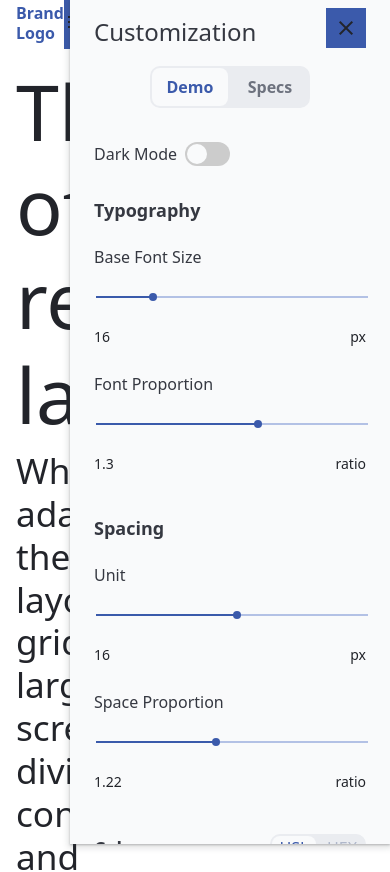
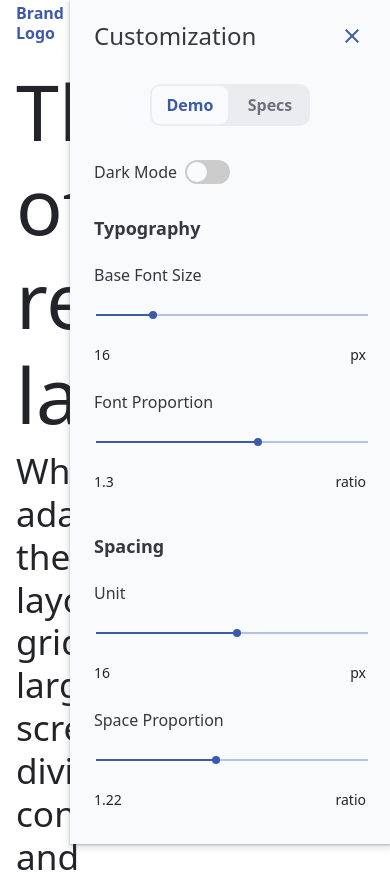
Before and after one commit to TEAMSDesign/TEAMSDesign-Designer-Tool, a React (Create React App) app: page / in a window 390 px wide. Shown: the top 872 px of the page. Built offline with nearby package versions, Linux system fonts and the light colour scheme.

Commit message:
create menu navigation for mobile

```diff
--- a/src/components/DesignerToolContainer.css
+++ b/src/components/DesignerToolContainer.css
@@ -5,7 +5,7 @@ body {
 .settings-drawer {
     width: 320px;
     height: 100vh;
-    box-shadow: var(--box-shadow-color-light);
+    box-shadow: var(--tool-box-shadow-color);
     padding: 0 24px 36px 24px;
     overflow-y: scroll;
     position: fixed;
@@ -17,11 +17,12 @@ body {
 }
 
 .settings-header {
-    height: 64px;
+    height: 72px;
     width: 100%;
     display: flex;
     align-items: center;
     justify-content: space-between;
+    margin-bottom: 10px;
 }
 
 .settings-title {
@@ -39,13 +40,19 @@ body {
     display: flex;
     align-items: center;
     justify-content: center;
+    border-color: var(--tool-button-color);
+    border-width: 1.5px;
+    border-radius: 8px;
     border: none;
-    color: var(--tool-font-color-primary);
+    color: var(--tool-button-color);
+    background-color: var(--tool-button-bg-color);
+    margin-right: -6px;
+    margin-top: 8px;
 }
 
 .settings-close-button:hover{
-    background-color: var(--tool-bg-color-code);
-    color: var(--tool-font-color-primary);
+    background-color: var(--tool-button-color);
+    color: var(--tool-button-bg-color);
 }
 
 .settings-nav-section {
--- a/src/components/DesignerToolContainer.js
+++ b/src/components/DesignerToolContainer.js
@@ -21,7 +21,6 @@ export default function DesignerToolContainer(props) {
       const handleShowHex = event => {
         setShowHsl(false);
         setShowHex(true);
-
       }
 
       const [showHsl, setShowHsl] = useState(true);
--- a/src/components/Microsite.css
+++ b/src/components/Microsite.css
@@ -64,6 +64,7 @@ header {
   nav ul li.is-selected a {
     font-weight: 700;
     color: var(--body-color);
+    background-color: var(--bg-color-header-link);
   }
   nav ul li a {
     font-size: 1rem;
@@ -76,17 +77,14 @@ header {
     transition-property: color;
     padding: var(--padding-header-link);
   }
-
   nav ul li a:hover {
     color: var(--color-header-link);
     background-color: var(--hover-bg-color-header-link);
   }
-
   nav ul li a:active {
     color: var(--active-color-header-link);
     background-color: var(--active-bg-color-header-link);
   }
-
   @media(hover: hover) and (pointer: fine) {
     nav ul li a:hover {
       color: var(--hover-color-header-link);
@@ -197,9 +195,14 @@ header {
     }
 
     .navbar-toggle {
+      width: 42px;
+      height: 42px;
       display: block;
       padding: 0;
-      color: var(--body-color);
+      color: var(--color-secondary-button);
+      background-color: var(--bg-color-secondary-button);
+      border: none;
+      padding: 9px;
     }
 
     .navbar-collapse {
@@ -219,7 +222,7 @@ header {
       margin-left: calc(var(--body-padding-sm) / 2);
     }
 
-    .navbar-collapse ul button {
+    .navbar-collapse ul a[type=button] {
       margin-bottom: 1rem;
     }
 
@@ -539,6 +542,10 @@ table:not(.table-multiselect) tr:nth-child(even) {
 .section-title h2 {
     text-align: center;
     margin-bottom: var(--body-section-margin-lg);
+}
+
+.card {
+    border-radius: 50px;
 }
 
 .card-group {
--- a/src/components/Microsite.js
+++ b/src/components/Microsite.js
@@ -8,6 +8,7 @@ import AutoModeOutlinedIcon from '@mui/icons-material/AutoModeOutlined';
 import MenuOutlinedIcon from '@mui/icons-material/MenuOutlined';
 import CloseOutlinedIcon from '@mui/icons-material/CloseOutlined';
 import SearchOutlinedIcon from '@mui/icons-material/SearchOutlined';
+import { useState } from 'react'
 
 // Tabs
     const openContent = (event, areaContent) => {
@@ -29,21 +30,41 @@ import SearchOutlinedIcon from '@mui/icons-material/SearchOutlined';
     event.currentTarget.className += " active";
 }
 
+// export default function Microsite() {
+
+// }
+
 const Microsite = () => {
+
+const [showNavClose, setShowNavClose] = useState(false);
+const [showNavMenu, setShowNavMenu] = useState(true);
+
+const handleNavClose = event => {
+    setShowNavClose(true);
+    setShowNavMenu(false);
+    document.getElementById("closeIcon").style.display = "block";
+    document.getElementById("menuIcon").style.display = "none";
+    document.getElementById("NavbarCollapse").style.display = "block";
+}
+
+const handleNavMenu = event => {
+    setShowNavClose(false);
+    setShowNavMenu(true);
+    document.getElementById("closeIcon").style.display = "none";
+    document.getElementById("menuIcon").style.display = "block";
+    document.getElementById("NavbarCollapse").style.display = "none";
+}
+
     return (
-      <div style={{width: `calc(100vw - 320px)`}}>
+      <div className="editable-layout" style={{width: `calc(100vw - 320px)`}}>
         <header>
           <nav class="navbar">
-            <a href="#" class="logo">Brand Logo</a>
-            <button id="NavbarToggle" class="navbar-toggle" type="button">
+            <a href="#" className="logo">Brand Logo</a>
+            <button id="NavbarToggle" class="navbar-toggle" type="button" onClick={showNavClose ? handleNavMenu : handleNavClose}>
               {/* <span id="menuIcon" class="material-icons">menu</span>
               <span id="closeIcon"  class="material-icons">close</span> */}
-              <span id="menuIcon">
-                  <MenuOutlinedIcon />
-              </span>
-              <span id="closeIcon">
-                <CloseOutlinedIcon />
-              </span>
+              <span id="menuIcon"><MenuOutlinedIcon /></span>
+              <span id="closeIcon"><CloseOutlinedIcon /></span>
             </button>
             <div id="NavbarCollapse" class="navbar-collapse">
               <ul>
--- a/src/index.css
+++ b/src/index.css
@@ -225,6 +225,7 @@
     --col-gap-grid: var(--body-padding-sm);
     --row-gap-grid: var(--body-padding-sm);
     --icon-card-width: 338px;
+    --border-radius-card: var(--border-radius);
 
     --table-height-sm: 32px;
     --table-height-md: 40px;
@@ -299,8 +300,7 @@
     --color-footer: var(--grey-01);
     --padding-footer: calc(var(--body-padding-sm) * 2) var(--body-padding-sm);
 
-    --box-shadow-color-light: 0 1px 2px 0 rgb(60 64 67 / 30%), 0 2px 6px 2px rgb(60 64 67 / 15%);
-    --box-shadow-color-dark: 0 1px 2px 0 rgba(196, 210, 222, 0.3), 0 2px 6px 2px rgba(196, 211, 221, 0.15);
+    --box-shadow-color: 0 1px 2px 0 rgb(60 64 67 / 30%), 0 2px 6px 2px rgb(60 64 67 / 15%);
     --transition-fast: all 200ms cubic-bezier(0.235, 0.615, 0.185, 0.995);
     --transition-slow: all 500ms cubic-bezier(0.235, 0.615, 0.185, 0.995);
 
@@ -346,12 +346,14 @@
     --tool-bg-color-code: #eaecf0;
     --tool-border-color-primary: #22242a;
     --tool-border-color-secondary: #eaecf0;
-    --tool-box-shadow-color: var(--box-shadow-color-light);
+    --tool-box-shadow-color: var(--box-shadow-color);
     --tool-link-color: var(--td-blue);
     --tool-link-hover-color: var(--td-blue);
     --tool-progress-bar-bg-color: var(--td-light-blue);
     --tool-progress-bar-color: var(--td-blue);
     --tool-toggle-button-color: var(--td-grey-06);
+    --tool-button-color: var(--td-blue);
+    --tool-button-bg-color: var(--tool-bg-color-body);
 
 
     /*______  Input Range Slider Values  ______*/
@@ -399,16 +401,15 @@
     --active-bg-color-tab-button: var(--grey-02);
     --active-color-tab-button: var(--light-01);
     --active-border-color-tab-button: var(--light-01);
-    --disabled-color-tab-button: var(--light-01);
-    --disabled-bg-color-tab-button: var(--light-01);
-    --disabled-border-color-tab-button: var(--light-01);
+    --disabled-color-tab-button: var(--grey-06);
+    --disabled-bg-color-tab-button: var(--grey-07);
+    --disabled-border-color-tab-button: var(--grey-05);
     --color-label: var(--grey-01);
     --link-color: var(--grey-01);
     --hover-link-color:  var(--grey-01);
-    /* --border-color-primary: var(--grey-01); */
-    /* --border-color-secondary: var(var(--grey-08)); */
-    --bg-color-card: var(--light-04);
+    --bg-color-card: var(--grey-06);
     --color-card: var(--grey-01);
+    --border-radius-card: var(--border-radius);
     --border-bottom-table: 1px solid var(--grey-07);
     --table-zebra-striping-bg-color:  var(--grey-08);
     --bg-color-table-header: var(--grey-06);
@@ -425,13 +426,14 @@
     --bg-color-header: var(--grey-00);
     --color-header: var(--grey-09);
     --bg-color-header-link: var(--grey-09);
-    --color-header-link: var(--light-01);
+    --color-header-link: var(--grey-01);
     --hover-bg-color-header-link: var(--grey-09);
-    --hover-color-header-link: var(--light-00);
+    --hover-color-header-link: var(--light-01);
     --active-bg-color-header-link: var(--grey-00);
     --active-color-header-link: var(--light-01);
     --bg-color-footer: var(--light-04);
     --color-footer: var(--grey-01);
+    --box-shadow-color: 0 1px 2px 0 rgba(67, 72, 77, 0.3), 0 2px 6px 2px rgba(158, 172, 181, 0.15);
 
     /* Designer Tool Dark Mode */
     /* --tool-font-color-primary: #22242a; */
@@ -455,12 +457,14 @@
     --tool-bg-color-code: #22242a;
     --tool-border-color-primary: #f9fafb;
     --tool-border-color-secondary: #eaecf0;
-    --tool-box-shadow-color: var(--box-shadow-color-light);
+    --tool-box-shadow-color: var(--box-shadow-color);
     --tool-link-color: var(--td-light-blue);
     --tool-link-hover-color: var(--td-light-blue);
     --tool-progress-bar-bg-color: var(--td-dark-blue);
     --tool-progress-bar-color: var(--td-light-blue);
     --tool-toggle-button-color: var(--td-grey-06);
+    --tool-button-color: var(--td-blue);
+    --tool-button-bg-color: var(--tool-bg-color-body);
 
     --blend-mode: screen;
     --display-light: none;
```
